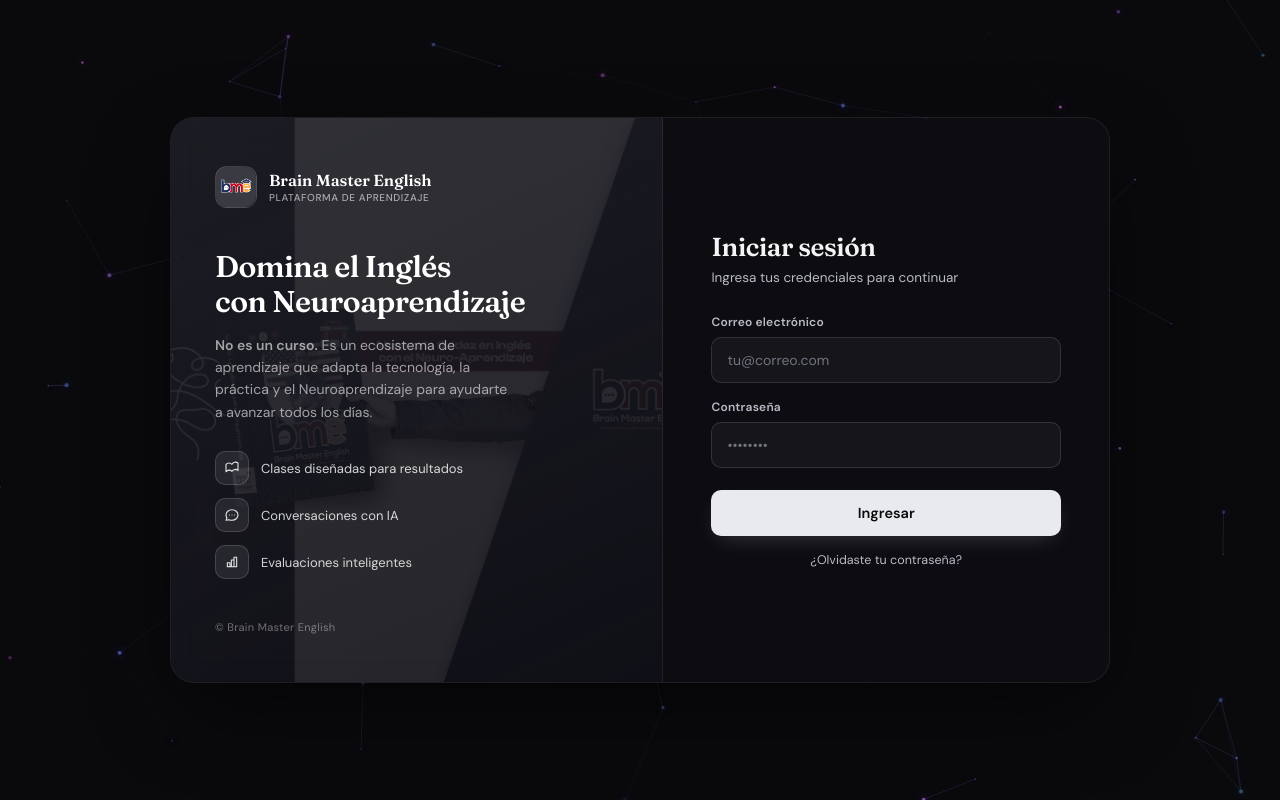
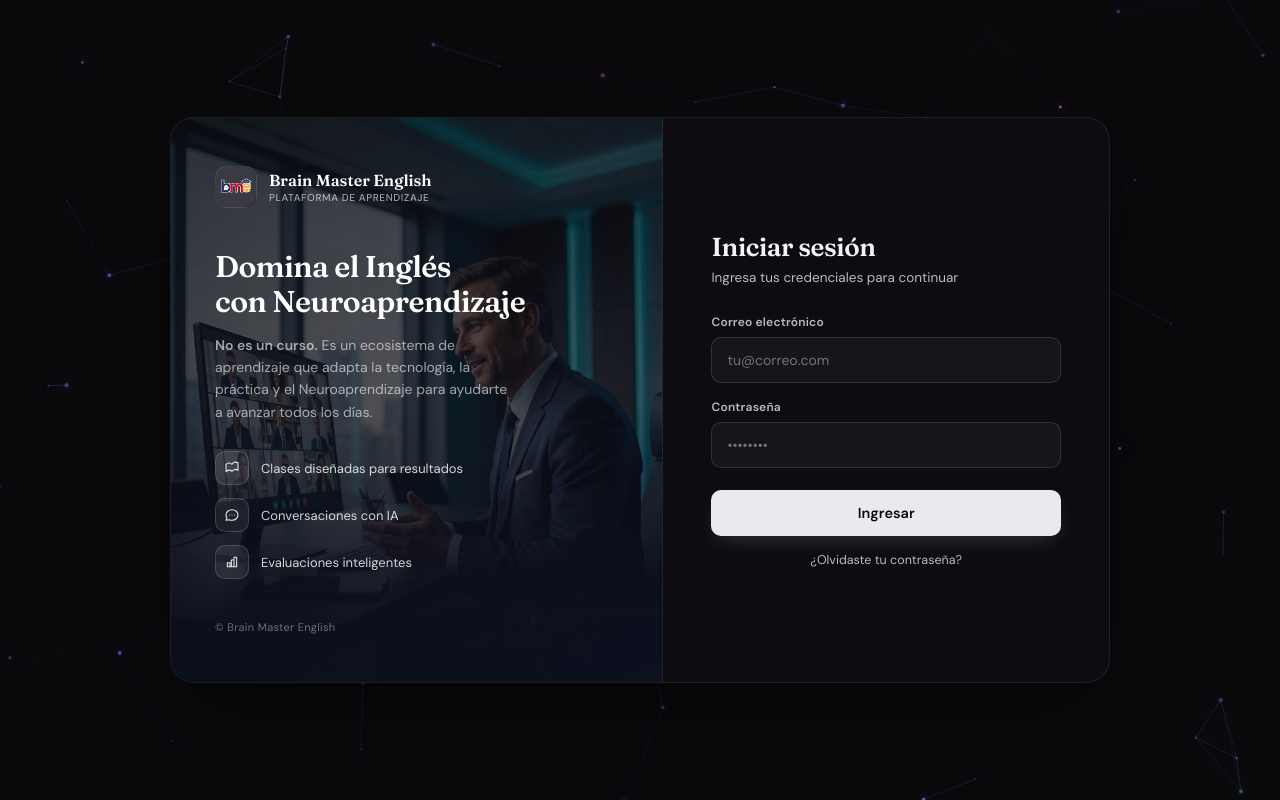
Before and after one commit to eduard1720/BrainMaster, a plain HTML site: page index.html in a window 1280 px wide. Drawn offline with nearby package versions, Linux system fonts and the light colour scheme.

Commit message:
Login: foto de fondo en panel izquierdo (comprimida 4.75MB->63KB) con overlay oscuro
Co-Authored-By: Claude Opus 4.8 <noreply@anthropic.com>

```diff
--- a/index.html
+++ b/index.html
@@ -76,7 +76,7 @@ select.input{cursor:pointer}textarea.input{resize:vertical;min-height:72px}
 .login-shell{position:relative;z-index:1;display:grid;grid-template-columns:1.05fr .95fr;width:100%;max-width:940px;min-height:566px;background:rgba(16,16,22,.55);backdrop-filter:blur(14px);-webkit-backdrop-filter:blur(14px);border:1px solid rgba(255,255,255,.08);border-radius:24px;overflow:hidden;box-shadow:0 30px 90px -20px rgba(0,0,0,.7)}
 /* brand panel */
 .login-brand{position:relative;display:flex;flex-direction:column;justify-content:space-between;padding:48px 44px;color:#fff;background:linear-gradient(155deg,rgba(40,40,48,.5),rgba(10,10,13,.15));border-right:1px solid rgba(255,255,255,.07);overflow:hidden}
-.login-brand::before{content:'';position:absolute;inset:0;background:url('img/login-screen-bg.jpg') center/cover no-repeat;opacity:.10;mix-blend-mode:luminosity;z-index:0}
+.login-brand::before{content:'';position:absolute;inset:0;background:linear-gradient(155deg,rgba(10,10,15,.82),rgba(18,16,28,.58)),url('img2/fondo-web.jpg') center/cover no-repeat;z-index:0}
 .login-brand>*{position:relative;z-index:1}
 .login-brand-top{display:flex;align-items:center;gap:12px}
 .login-brand-mark{width:42px;height:42px;border-radius:12px;background:linear-gradient(135deg,#3a3a42,#17171c);border:1px solid rgba(255,255,255,.14);display:flex;align-items:center;justify-content:center;font-family:'Fraunces',serif;font-weight:600;font-size:20px;color:#fff;flex-shrink:0}
```
Also changed, not shown: img2/fondo-web.jpg (added).
